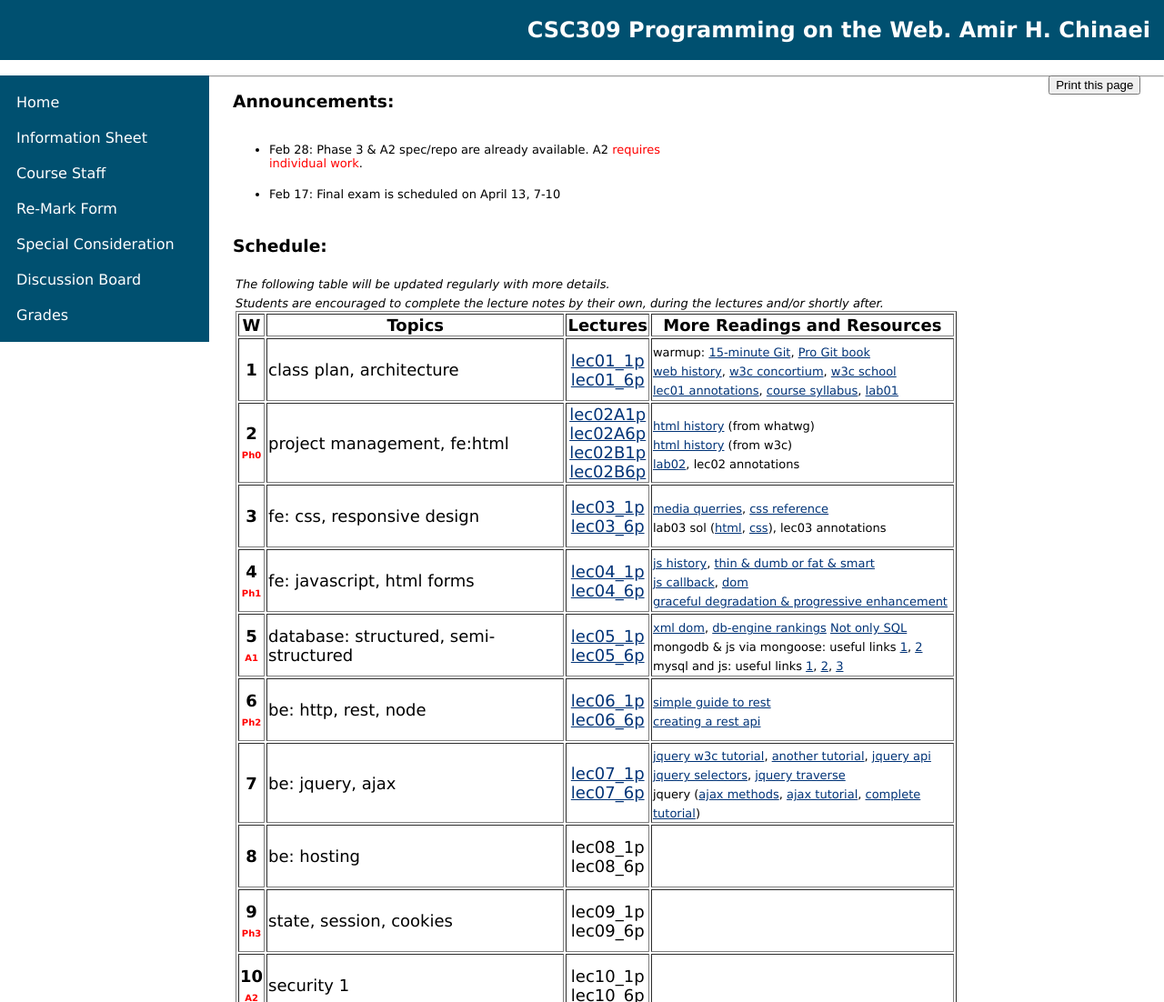
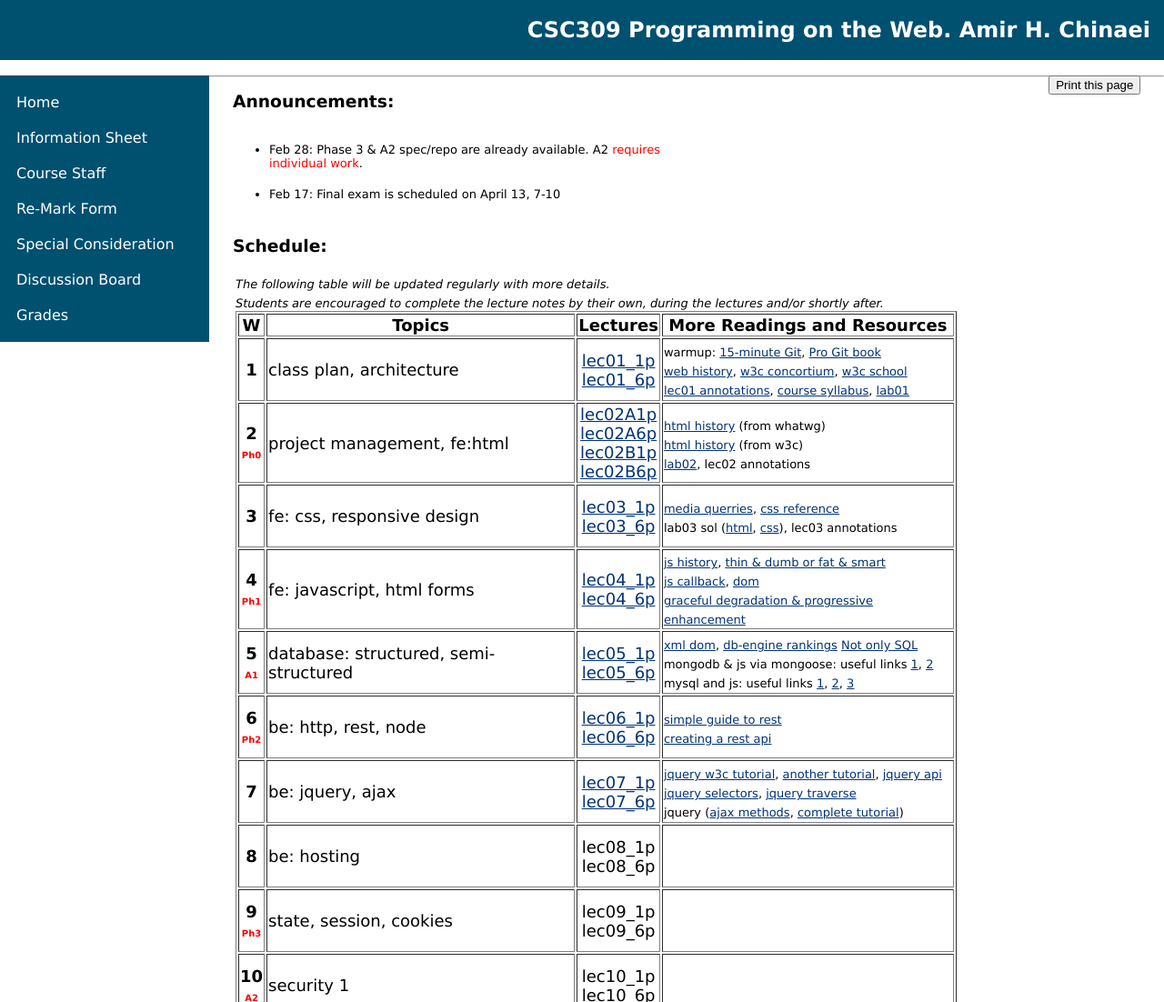
Before and after one commit to CSC309-spring2017/CSC309-spring2017.github.io, a plain HTML site: page index.html in a window 1280 px wide. Shown: the top 1102 px of the page at 91% size. Drawn offline with Linux system fonts and the light colour scheme.

Commit message:
links updated

```diff
--- a/index.html
+++ b/index.html
@@ -77,7 +77,7 @@
 							                                                        <td>database: structured, semi-structured</td><td height=65><center><a href="lec05_1p.pdf">lec05_1p</a><br><a href="lec05_6p.pdf">lec05_6p</a></center></td><td><font size="2.5"><a href="https://www.w3schools.com/xml/dom_intro.asp">xml dom</a>, <a href="http://db-engines.com/en/ranking">db-engine rankings</a> <a href="https://www.sitepoint.com/sql-vs-nosql-differences/">Not only SQL</a><br/>mongodb & js via mongoose: useful links <a href="http://mongoosejs.com/docs/guide.html">1</a>, <a href="http://mongoosejs.com/docs/api.html">2</a></br>mysql and js: useful links <a href="https://codeforgeek.com/2015/01/nodejs-mysql-tutorial/">1</a>, <a href="https://www.sitepoint.com/using-node-mysql-javascript-client/">2</a>, <a href="https://github.com/mysqljs/mysql">3</a></font></td></tr>
 							<tr><th> 6<br><font title= "Project Phase 2 due on Feb 17, 10:00 pm" color="red" size="1">Ph2</font></th>
 							                                                        <td>be: http, rest, node           </td><td height=65><center><a href="lec06_1p.pdf">lec06_1p</a><br><a href="lec06_6p.pdf">lec06_6p</a></center></td><td><font size="2.5"><a href="https://code.tutsplus.com/tutorials/a-beginners-guide-to-http-and-rest--net-16340">simple guide to rest</a></br> <a href="https://gist.github.com/iksose/9401758">creating a rest api</a></font></td></tr>
-							<tr><th> 7</th>                                         <td>be: jquery, ajax               </td><td height=65><center><a href="lec07_1p.pdf">lec07_1p</a><br><a href="lec07_6p.pdf">lec07_6p</a></center></td><td><font size="2.5"><a href="https://www.w3schools.com/jquery/default.asp">jquery w3c tutorial</a>, <a href="https://www.tutorialspoint.com/jquery/jquery-overview.htm">another tutorial</a>, <a href="http://api.jquery.com/">jquery api</a></br><a href="http://api.jquery.com/category/selectors/">jquery selectors</a>, <a href="http://api.jquery.com/category/traversing">jquery traverse</a></br>jquery (<a href="https://www.w3schools.com/jquery/jquery_ref_ajax.asp">ajax methods</a>, <a href="http://api.jquery.com/jquery.ajax/">ajax tutorial</a>, <a href="http://www.jquery-tutorial.net/">complete tutorial</a>)</font></td></tr>
+							<tr><th> 7</th>                                         <td>be: jquery, ajax               </td><td height=65><center><a href="lec07_1p.pdf">lec07_1p</a><br><a href="lec07_6p.pdf">lec07_6p</a></center></td><td><font size="2.5"><a href="https://www.w3schools.com/jquery/default.asp">jquery w3c tutorial</a>, <a href="https://www.tutorialspoint.com/jquery/jquery-overview.htm">another tutorial</a>, <a href="http://api.jquery.com/">jquery api</a></br><a href="http://api.jquery.com/category/selectors/">jquery selectors</a>, <a href="http://api.jquery.com/category/traversing">jquery traverse</a></br>jquery (<a href="https://www.w3schools.com/jquery/jquery_ref_ajax.asp">ajax methods</a>, <a href="http://www.jquery-tutorial.net/">complete tutorial</a>)</font></td></tr>
 							<tr><th> 8</th>                                         <td>be: hosting                    </td><td height=65><center><a >lec08_1p</a><br><a >lec08_6p</a></center></td><td><font size="2.5"></font></td></tr>
 							<tr><th> 9<br><font title= "Project Phase 3 due on March 17, 10:00 pm" color="red" size="1">Ph3</font></th>
 							                                                        <td>state, session, cookies        </td><td height=65><center><a >lec09_1p</a><br><a >lec09_6p</a></center></td><td><font size="2.5"></font></td></tr>
```
